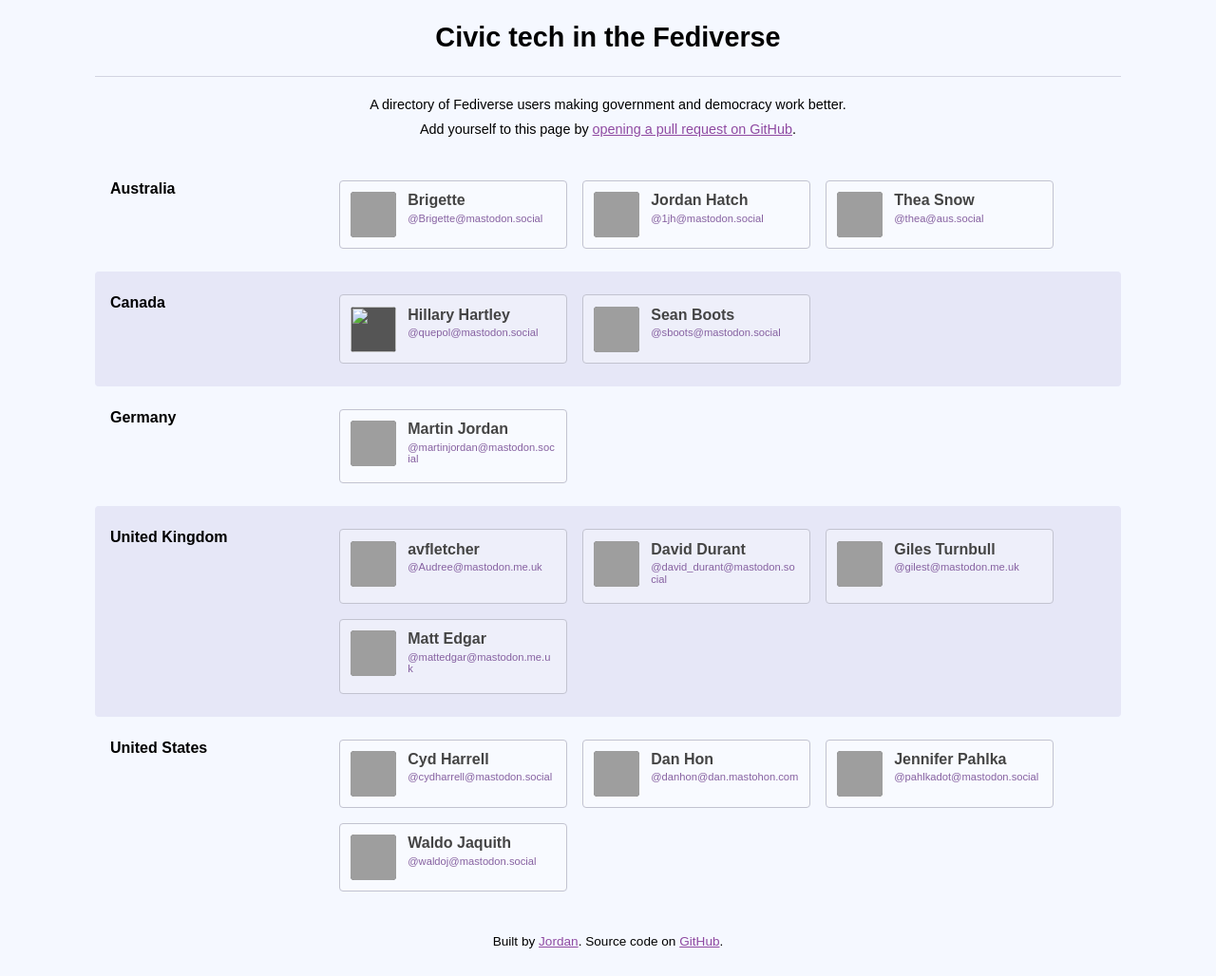
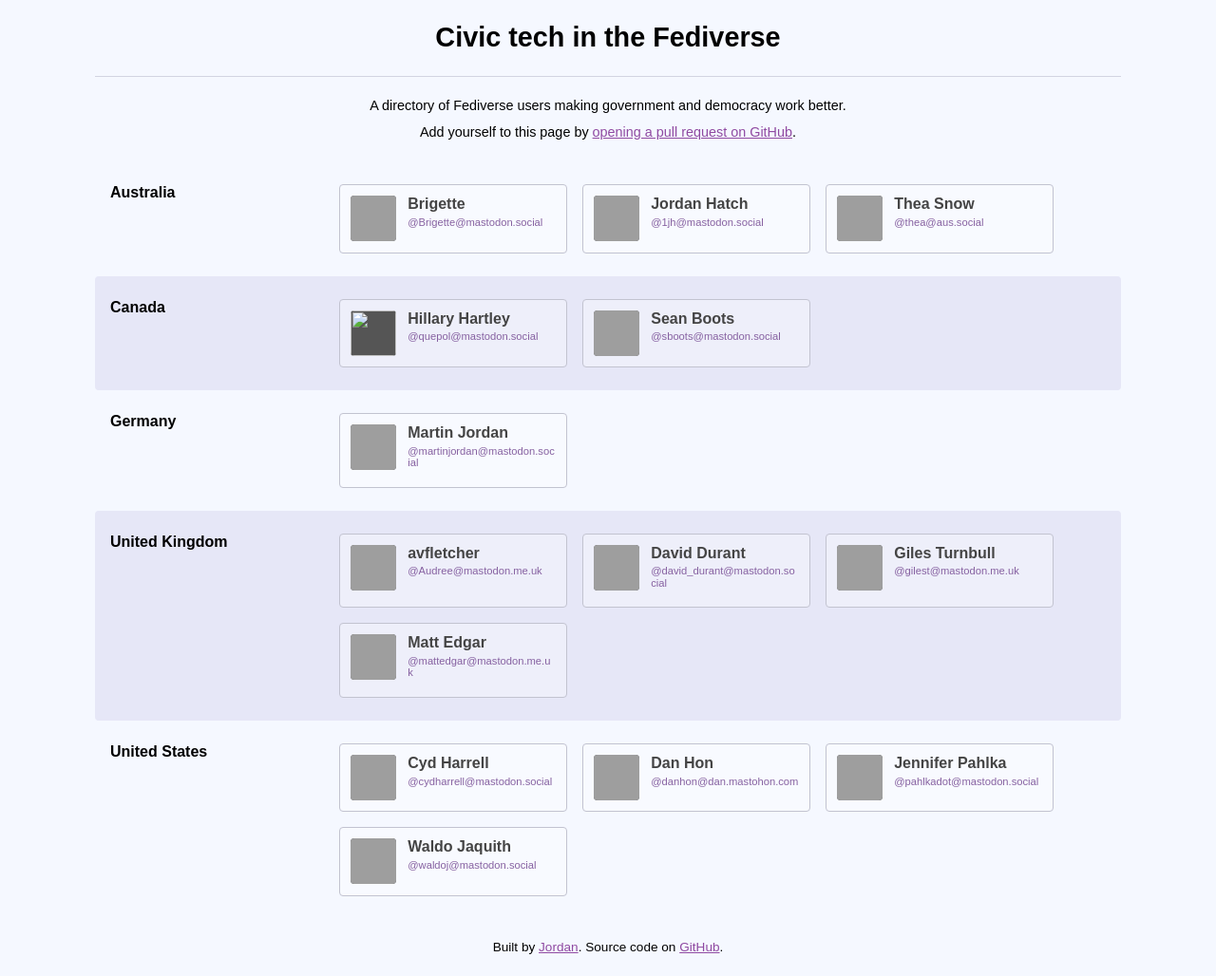
Before and after one commit to JordanHatch/civictech.club, a Jekyll site: the page built from index.html, in a window 1280 px wide. Shown: the whole page at 95% size. Built offline with Jekyll 4.4.1, drawn with Linux system fonts in a browser that asks for light colours; a style sheet for code colours, icons or effects is not loaded; grey boxes are pictures that could not be loaded.

Commit message:
Tidy up intro paragraph

```diff
--- a/assets/style.css
+++ b/assets/style.css
@@ -27,7 +27,7 @@ body {
 
 p {
   padding: .25rem 0;
-  line-height: 1.3;
+  line-height: 1.3rem;
 }
 
 a, a:link, a:visited {
@@ -168,7 +168,7 @@ a:hover, a:active {
 
 footer, .instructions {
   text-align: center;
-  margin: 1rem 2rem;
+  margin: 1rem 3rem;
   font-size: .9rem;
 }
 
```
